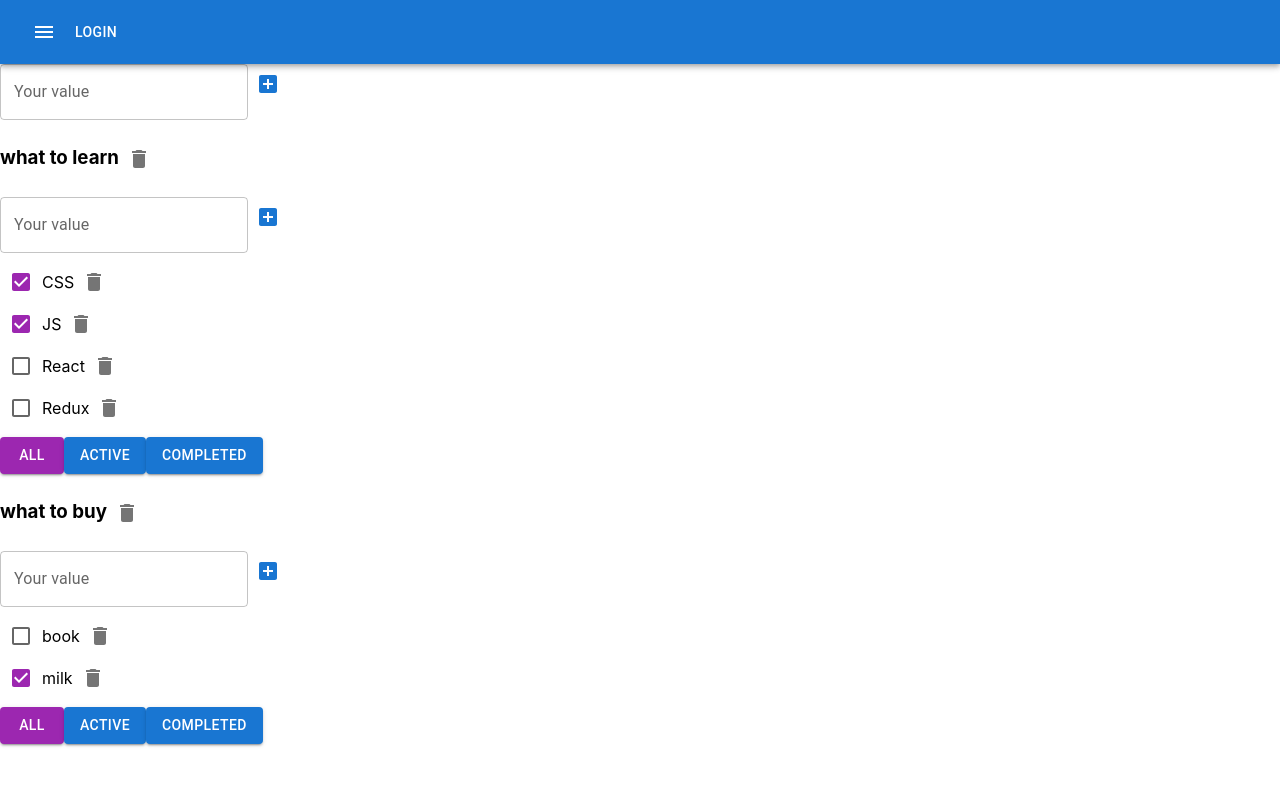
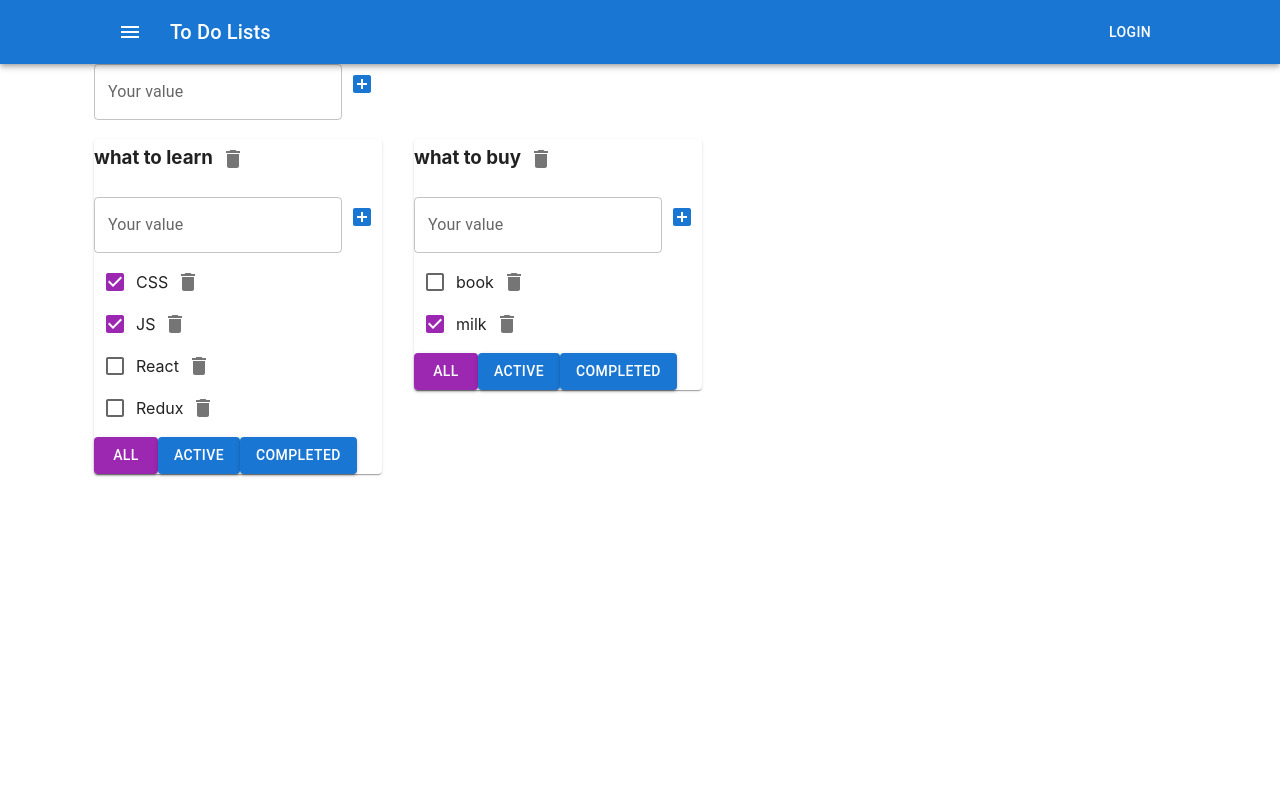
Before and after one commit to Kat10-4/my-todolist, a React (Create React App) app: page / in a window 1280 px wide. Shown: the top 786 px of the page. Built offline with nearby package versions, Linux system fonts and the light colour scheme.

Commit message:
add MUI grids,paper

```diff
--- a/package.json
+++ b/package.json
@@ -6,6 +6,7 @@
   "dependencies": {
     "@emotion/react": "^11.13.3",
     "@emotion/styled": "^11.13.0",
+    "@fontsource/roboto": "^5.1.0",
     "@mui/icons-material": "^6.1.1",
     "@mui/material": "^6.1.1",
     "@testing-library/jest-dom": "^5.14.1",
--- a/src/App.tsx
+++ b/src/App.tsx
@@ -1,9 +1,9 @@
 import React, {useState} from 'react';
 import './App.css';
-import { ToDoList} from './components/ToDoList/ToDoList';
+import {ToDoList} from './components/ToDoList/ToDoList';
 import {v1} from 'uuid';
 import {AddItemForm} from './components/AddItemForm/AddItemForm';
-import {AppBar, Button, IconButton, Toolbar} from '@mui/material';
+import {AppBar, Button, Container, Grid2, IconButton, Paper, Toolbar, Typography} from '@mui/material';
 import MenuIcon from '@mui/icons-material/Menu';
 
 type ToDoListsType = {
@@ -12,8 +12,8 @@ type ToDoListsType = {
     filter: FilterValuesType
 }
 
-export type TasksType={
-    [key:string]:TaskType[]
+export type TasksType = {
+    [key: string]: TaskType[]
 }
 
 export type TaskType = {
@@ -57,7 +57,7 @@ function App() {
     }
 
     const updateToDoListTitle = (toDoListId: string, title: string) => {
-        setToDoLists(toDoLists.map(el=>el.id===toDoListId?{...el,title}:el))
+        setToDoLists(toDoLists.map(el => el.id === toDoListId ? {...el, title} : el))
     }
 
     const removeToDoList = (toDoListId: string) => {
@@ -99,17 +99,33 @@ function App() {
 
     return <div className="App">
         <AppBar position="static">
+            <Container sx={{maxWidth: '1140px'}} maxWidth={false}>
                 <Toolbar>
-                <IconButton color="inherit">
-                    <MenuIcon />
+                    <IconButton
+                        size="large"
+                        edge="start"
+                        color="inherit"
+                        aria-label="menu"
+                        sx={{mr: 2}}
+                    >
+                        <MenuIcon/>
                     </IconButton>
+                    <Typography variant="h6" component="div" sx={{flexGrow: 1}}>
+                        To Do Lists
+                    </Typography>
                     <Button color="inherit">Login</Button>
                 </Toolbar>
+            </Container>
         </AppBar>
+        <Container sx={{maxWidth: '1140px'}} maxWidth={false}>
+            <Grid2 container>
                 <AddItemForm addItem={addToDoList}/>
+            </Grid2>
+            <Grid2 container spacing={4}>
                 {toDoLists.map((tl) => {
-            return <ToDoList
-                key={tl.id}
+                    return <Grid2 key={tl.id}>
+                        <Paper>
+                            <ToDoList
                                 toDoListId={tl.id}
                                 toDoListTitle={tl.title}
                                 tasks={tasksObj[tl.id]}
@@ -122,7 +138,12 @@ function App() {
                                 updateTaskTitle={updateTaskTitle}
                                 updateToDoListTitle={updateToDoListTitle}
                             />
+                        </Paper>
+
+                    </Grid2>
                 })}
+            </Grid2>
+        </Container>
     </div>
 }
 
```
Also changed, not shown: 1 other file (tests, documents, lock files or other folders). Lines whose indentation alone changed are shown as unchanged.
